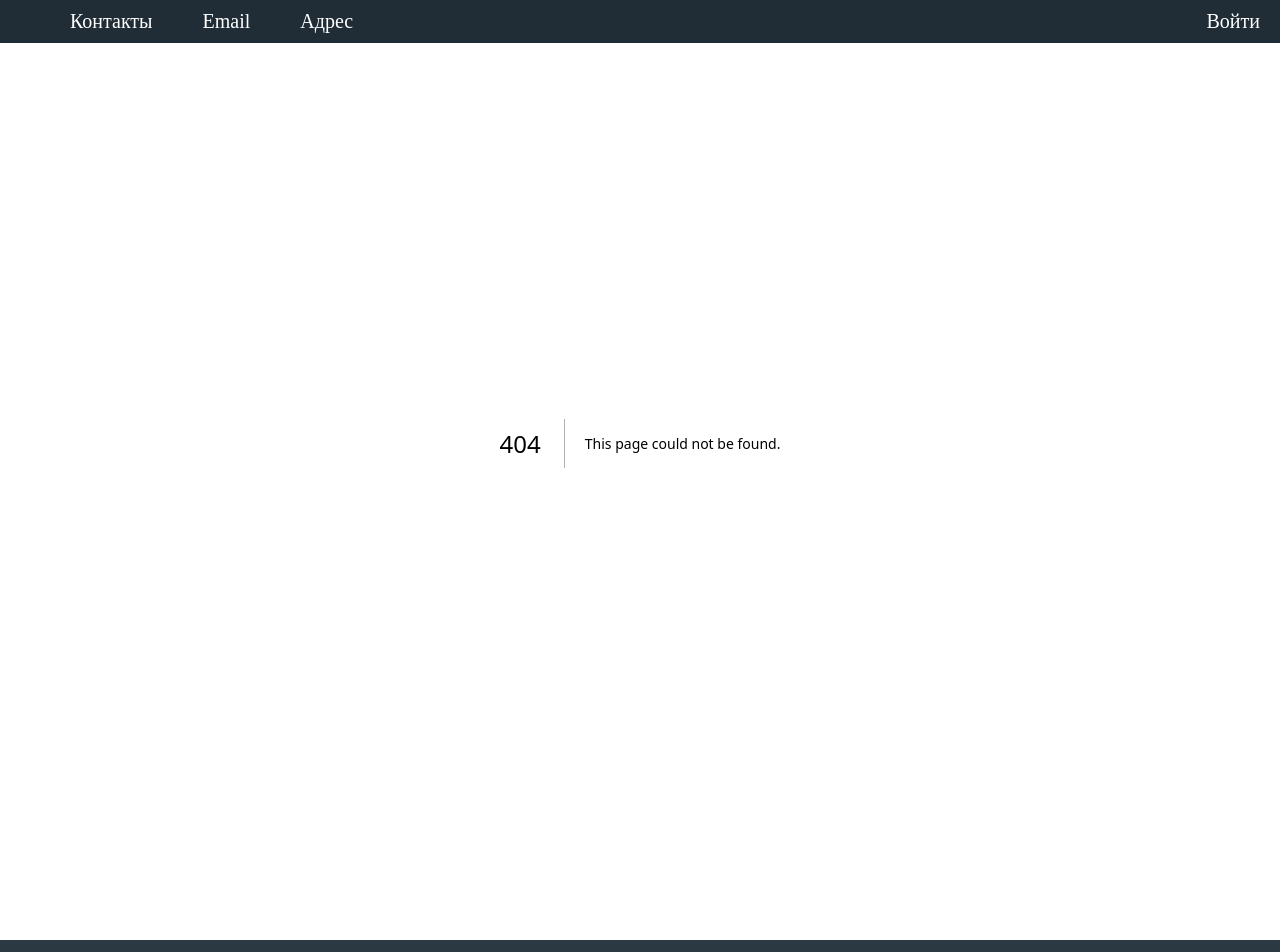
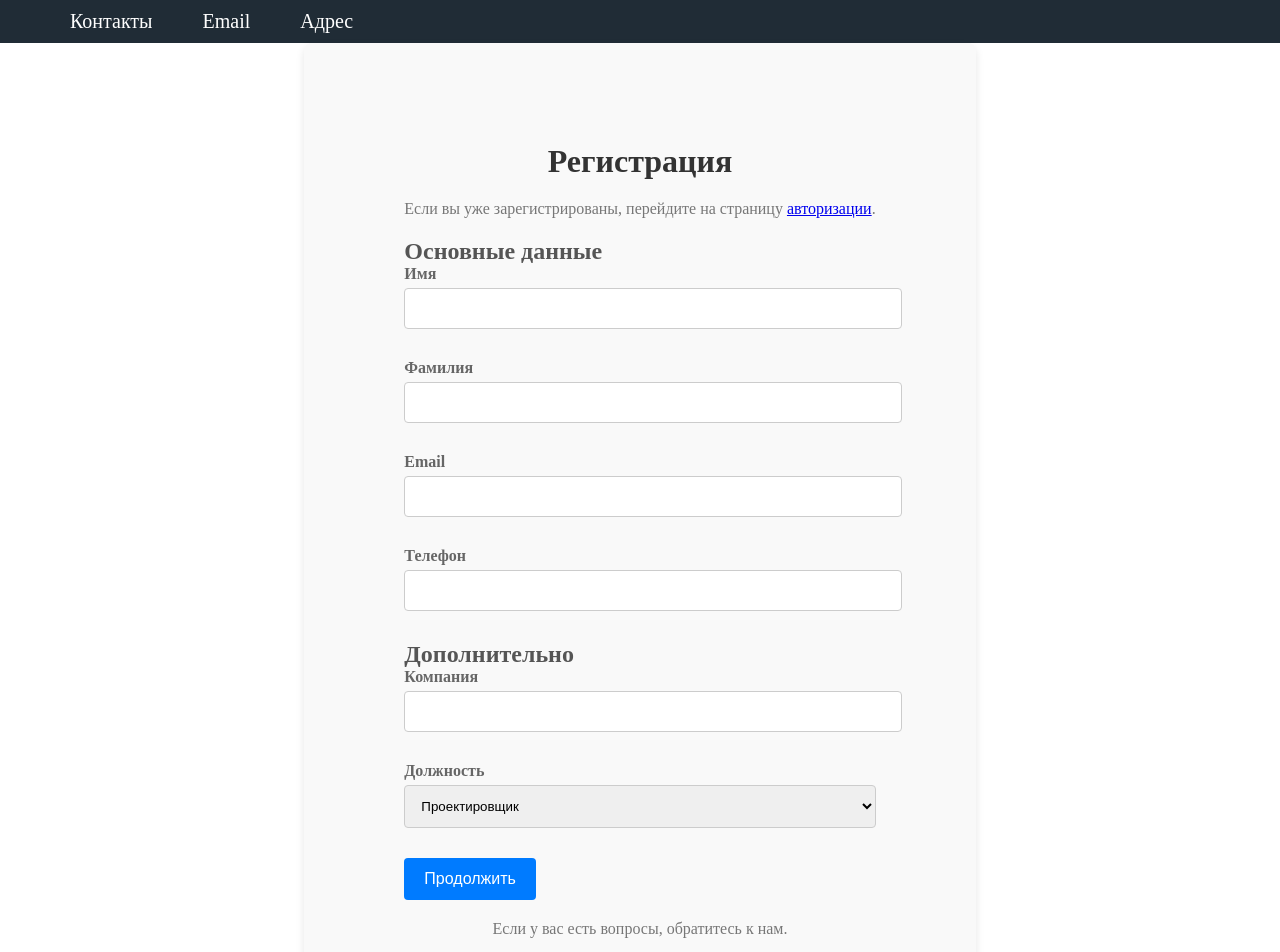
Before and after one commit to stifazno/1001may, a Next.js app: page /registration in a window 1280 px wide. Before the commit this address had no page. Shown: the top 952 px of the page. Built offline with nearby package versions, Linux system fonts and the light colour scheme.

Commit message:
registration_page

```diff
--- a/app/components/Header.css
+++ b/app/components/Header.css
@@ -136,6 +136,23 @@ header {
 }
 
 
+.registration {
+  display: flex;
+  justify-content: center;
+  padding-bottom: 10px;
+  cursor: pointer;
+}
+
+.registration:active {
+  scale: 1.1;
+}
+
+
+
+
+
+
+
 
 
 
--- a/app/components/Header.js
+++ b/app/components/Header.js
@@ -1,14 +1,16 @@
 "use client"; // Указание, что компонент клиентский
-import styles from './Header.css'
+import styles from './Header.css';
 import Link from 'next/link';
-import { useState } from 'react';
+import { useState, useEffect, useRef } from 'react';
+import { usePathname } from 'next/navigation'; // Импортируем usePathname
 
-const Header = () =>{
-
+const Header = () => {
+    const pathname = usePathname(); // Получаем текущий маршрут
     const [showLoginForm, setShowLoginForm] = useState(false);
     const [isMenuOpen, setIsMenuOpen] = useState(false);
     const [username, setUsername] = useState('');
     const [password, setPassword] = useState('');
+    const modalRef = useRef(null); // Создаём реф для модального окна
 
     const handleLoginClick = (e) => {
         e.preventDefault(); // предотвращаем переход по ссылке
@@ -45,7 +47,27 @@ const Header = () =>{
         setShowLoginForm(false); // Закрываем форму после отправки
     };
 
-    return(
+    // Обработчик кликов вне модального окна
+    const handleClickOutside = (event) => {
+        if (modalRef.current && !modalRef.current.contains(event.target)) {
+            setShowLoginForm(false); // Закрываем форму, если клик был вне неё
+        }
+    };
+
+    // Добавляем обработчик событий при монтировании компонента
+    useEffect(() => {
+        if (showLoginForm) {
+            document.addEventListener('mousedown', handleClickOutside);
+        } else {
+            document.removeEventListener('mousedown', handleClickOutside);
+        }
+
+        return () => {
+            document.removeEventListener('mousedown', handleClickOutside);
+        };
+    }, [showLoginForm]);
+
+    return (
         <header>
             <nav>
                 <div className="burgerMenu" onClick={toggleMenu}>
@@ -57,15 +79,18 @@ const Header = () =>{
                     <Link href="#">Адрес</Link>
                 </div>
             </nav>
-            <div>
-                <a href="#" onClick={handleLoginClick} id="enter"
-                className={showLoginForm ? 'enter-active' : ''}
-                >Войти</a>
-            </div>
+            {/* Условный рендеринг ссылки "Войти" только если мы не на странице регистрации */}
+            {pathname !== '/registration' && !showLoginForm && (
+                <div>
+                    <a href="#" onClick={handleLoginClick} id="enter" className="enter-active">
+                        Войти
+                    </a>
+                </div>
+            )}
 
             {showLoginForm && (
                 <div className="modal">
-                    <div className="modal-content">
+                    <div className="modal-content" ref={modalRef}>
                         <div className="login-box">
                             <span className="close" onClick={handleClose}>&times;</span>
                             <h2>Вход</h2>
@@ -90,6 +115,11 @@ const Header = () =>{
                                     />
                                     <label>Пароль</label>
                                 </div>
+                                <Link href="/registration" passHref legacyBehavior>
+                                    <div className="registration" onClick={handleClose}>
+                                        Создать аккаунт
+                                    </div>
+                                </Link>
                                 <button type="submit" className="login-button">Войти</button>
                             </form>
                         </div>
@@ -97,7 +127,7 @@ const Header = () =>{
                 </div>
             )}
         </header>
-    )
+    );
 }
 
 export default Header;
--- /dev/null
+++ b/app/registration/page.js
@@ -0,0 +1,119 @@
+'use client'; // Добавьте эту строку в начало файла
+import React, { useState } from 'react'; // Добавлен импорт React
+import Link from 'next/link';
+import styles from './page.module.css';
+
+export default function Registration() {
+  const [formData, setFormData] = useState({
+    firstName: '',
+    lastName: '',
+    email: '',
+    phone: '',
+    company: '',
+    position: 'Проектировщик',
+  });
+
+  const handleChange = (e) => {
+    const { name, value } = e.target;
+    setFormData((prevData) => ({
+      ...prevData,
+      [name]: value,
+    }));
+  };
+
+  const handleSubmit = (e) => {
+    e.preventDefault();
+    console.log('Form data:', formData);
+  };
+
+  return (
+    <div className={styles.registrationContainer}>
+      <h1 className={styles.header}>Регистрация</h1>
+      <p className={styles.textCenter}>
+        Если вы уже зарегистрированы, перейдите на страницу{' '}
+        <Link href="/login">авторизации</Link>.
+      </p>
+      <form onSubmit={handleSubmit}>
+        <h2 className={styles.subHeader}>Основные данные</h2>
+        <div className={styles.formGroup}>
+          <label className={styles.label}>Имя</label>
+          <input
+            type="text"
+            name="firstName"
+            value={formData.firstName}
+            onChange={handleChange}
+            required
+            className={styles.inputField}
+          />
+        </div>
+        <div className={styles.formGroup}>
+          <label className={styles.label}>Фамилия</label>
+          <input
+            type="text"
+            name="lastName"
+            value={formData.lastName}
+            onChange={handleChange}
+            required
+            className={styles.inputField}
+          />
+        </div>
+        <div className={styles.formGroup}>
+          <label className={styles.label}>Email</label>
+          <input
+            type="email"
+            name="email"
+            value={formData.email}
+            onChange={handleChange}
+            required
+            className={styles.inputField}
+          />
+        </div>
+        <div className={styles.formGroup}>
+          <label className={styles.label}>Телефон</label>
+          <input
+            type="tel"
+            name="phone"
+            value={formData.phone}
+            onChange={handleChange}
+            required
+            className={styles.inputField}
+          />
+        </div>
+
+        <h2 className={styles.subHeader}>Дополнительно</h2>
+        <div className={styles.formGroup}>
+          <label className={styles.label}>Компания</label>
+          <input
+            type="text"
+            name="company"
+            value={formData.company}
+            onChange={handleChange}
+            className={styles.inputField}
+          />
+        </div>
+        <div className={styles.formGroup}>
+          <label className={styles.label}>Должность</label>
+          <select
+            name="position"
+            value={formData.position}
+            onChange={handleChange}
+            required
+            className={styles.selectField}
+          >
+            <option value="Проектировщик">Проектировщик</option>
+            <option value="Инженер">Инженер</option>
+            <option value="Менеджер">Менеджер</option>
+          </select>
+        </div>
+
+        <button type="submit" className={styles.submitButton}>
+          Продолжить
+        </button>
+      </form>
+
+      <p className={styles.textCenter}>
+        Если у вас есть вопросы, обратитесь к нам.
+      </p>
+    </div>
+  );
+}
--- /dev/null
+++ b/app/registration/page.module.css
@@ -0,0 +1,71 @@
+.registrationContainer {
+    max-width: 600px;
+    margin: 0 auto;
+    padding: 100px;
+    background-color: #f9f9f9; /* Светлый фон для контейнера */
+    border-radius: 8px;
+    box-shadow: 0 4px 8px rgba(0, 0, 0, 0.1); /* Тень для глубины */
+  }
+
+  .header {
+    text-align: center;
+    color: #333; /* Тёмный цвет заголовка */
+  }
+
+  .subHeader {
+    color: #555; /* Цвет подзаголовка */
+    margin-top: 20px; /* Отступ сверху */
+  }
+
+  .formGroup {
+    margin-bottom: 20px; /* Увеличенный отступ между группами */
+  }
+
+  .label {
+    display: block;
+    margin-bottom: 5px;
+    font-weight: bold; /* Полужирный шрифт для меток */
+    color: #666; /* Цвет меток */
+  }
+
+  .inputField,
+  .selectField {
+    width: 100%;
+    padding: 12px; /* Увеличенный внутренний отступ */
+    margin-bottom: 10px;
+    border: 1px solid #ccc;
+    border-radius: 4px;
+    transition: border-color 0.3s; /* Плавный переход цвета границы */
+  }
+
+  .inputField:focus,
+  .selectField:focus {
+    border-color: #007bff; /* Цвет границы при фокусе */
+    outline: none; /* Убираем стандартный обвод при фокусе */
+  }
+
+  .submitButton {
+    padding: 12px 20px; /* Увеличенный внутренний отступ для кнопки */
+    background-color: #007bff; /* Основной цвет кнопки */
+    color: white;
+    border: none;
+    border-radius: 4px;
+    cursor: pointer;
+    font-size: 16px; /* Увеличенный шрифт */
+    transition: background-color 0.3s, transform 0.2s; /* Плавные переходы */
+  }
+
+  .submitButton:hover {
+    background-color: #0056b3; /* Темнее при наведении */
+    transform: translateY(-2px); /* Поднимаем кнопку при наведении */
+  }
+
+  .submitButton:active {
+    transform: translateY(0); /* Сбрасываем подъем при нажатии */
+  }
+
+  .textCenter {
+    text-align: center; /* Центрируем текст */
+    margin-top: 20px; /* Отступ сверху */
+    color: #777; /* Цвет текста */
+  }
```
Also changed, not shown: app/globals.css (line endings or trailing spaces).
